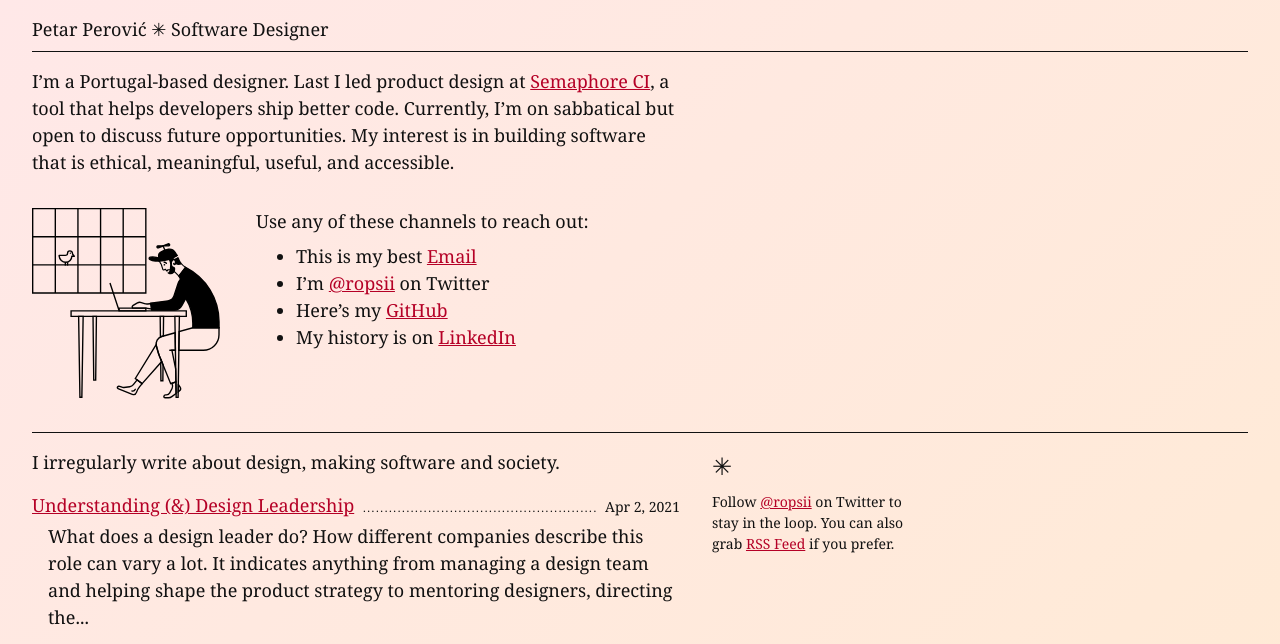
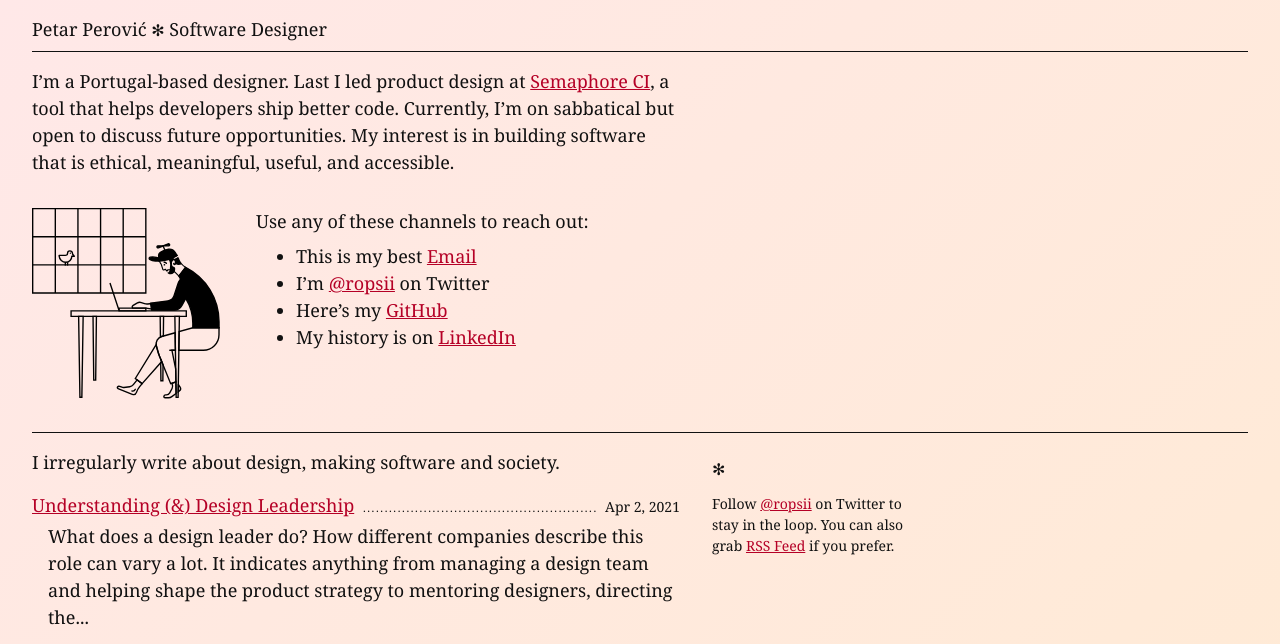
Before and after one commit to ropsii/ropsii.github.io, a Jekyll site: the page built from index.markdown, in a window 1280 px wide. Shown: the top 644 px of the page. Built offline with Jekyll 4.4.1, drawn with Linux system fonts in a browser that asks for light colours; some web fonts are replaced.

Commit message:
Typographic polish

```diff
--- a/_layouts/home.html
+++ b/_layouts/home.html
@@ -7,7 +7,7 @@
         135deg, #ffe8e8, #ffecc8);">
         <div class="flex items-center bb pt3 pb2">
             <div>
-                Petar Perović ✳ Software Designer
+                Petar Perović <span class="f6">✻</span> Software Designer
             </div>
         </div>
 
@@ -51,7 +51,7 @@
                                 <a href="{{ post.url | relative_url }}">
                                     {{ post.title | escape }}</a>
                             </h3>
-                            <div class="f7 mb2 mb0-m pl2-m nowrap">
+                            <div class="f7-m mb2 mb0-m pl2-m nowrap">
                                 {{ post.date | date: "%b %-d, %Y" }}
                             </div>
                         </div>
@@ -61,8 +61,8 @@
                 </div>
                 <div class="dn db-m ml4 pt2 flex-shrink-0" style="max-width: 12rem">
                     <div>
-                        <div class="flex f3 mb3 br-100" style="width: 18px; height: 18px">
-                            <span class="a-spin-circle" style="width: 18px; height: 15px; line-height: 18px;">✳</span>
+                        <div class="f6 mb2 pb1">
+                            ✻
                         </div>
                         <p class="f7 mb0">Follow <a href="https://twitter.com/ropsii">@ropsii</a> on Twitter to stay in the loop. You can also grab <a href="/feed.xml">RSS&nbsp;Feed</a> if you prefer.</p>
                     </div>
--- a/_layouts/post.html
+++ b/_layouts/post.html
@@ -4,7 +4,7 @@
 {%- include head.html -%}
 
     <div class="pt3 pb2 bb">
-        <a href="{{ "/" | relative_url }}">Petar Perović ✳ Software Designer</a> /
+        <a href="{{ "/" | relative_url }}">Petar Perović <span class="f6">✻</span> Software Designer</a> /
     </div>
 
     <div>
@@ -25,7 +25,7 @@
                                     On <time datetime="{{ page.date | date_to_xmlschema }}" itemprop="datePublished">
                                         {%- assign date_format = site.date_format | default: "%b %-d, %Y" -%}
                                         {{ page.date | date: date_format }}
-                                    </time> ✳
+                                    </time> ✻
 
                                     Mention <a href="https://twitter.com/ropsii">@ropsii</a> on Twitter to comment
                                 </div>
--- a/_sass/tachyons/_styles.scss
+++ b/_sass/tachyons/_styles.scss
@@ -99,15 +99,6 @@ pre,table,fieldset,hr {
     }
 }
 
-.a-spin-circle {
-    animation: spin-circle 3s linear infinite;
-}
-
-@keyframes spin-circle {
-    0%   { transform: rotate(0deg) };
-    100% { transform: rotate(360deg) };
-}
-
 .post-content h2 {
     font-size: $font-size-5;
     font-weight: 400;
@@ -163,11 +154,10 @@ pre,table,fieldset,hr {
 }
 
 .post-content .highlight::before {
-    content: "✳";
+    content: "✻";
     position: absolute;
     right: 8px;
-    top: -17px;
-    font-size: $font-size-3;
+    top: -14px;
     background-color: #fff;
     padding: 0 8px;
 }
```
Also changed, not shown: _layouts/work.html (+7 -7 lines).
